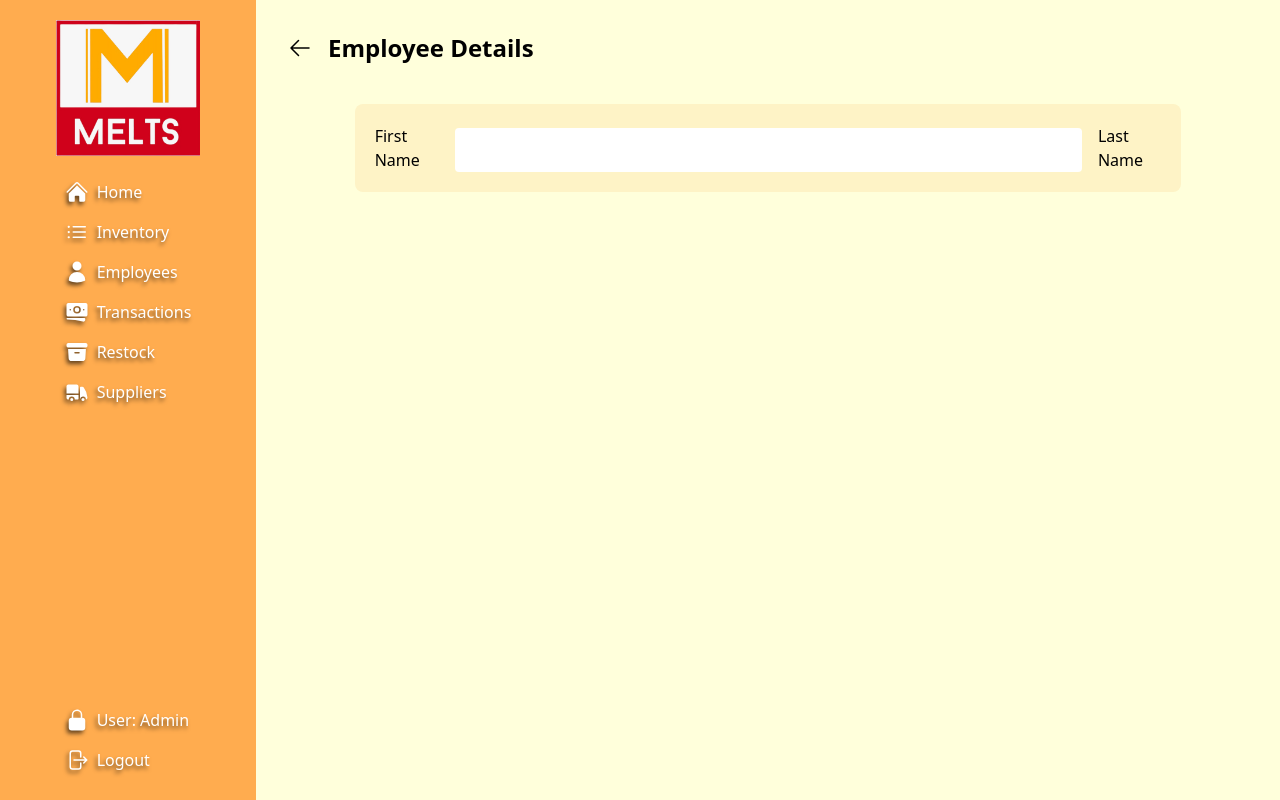
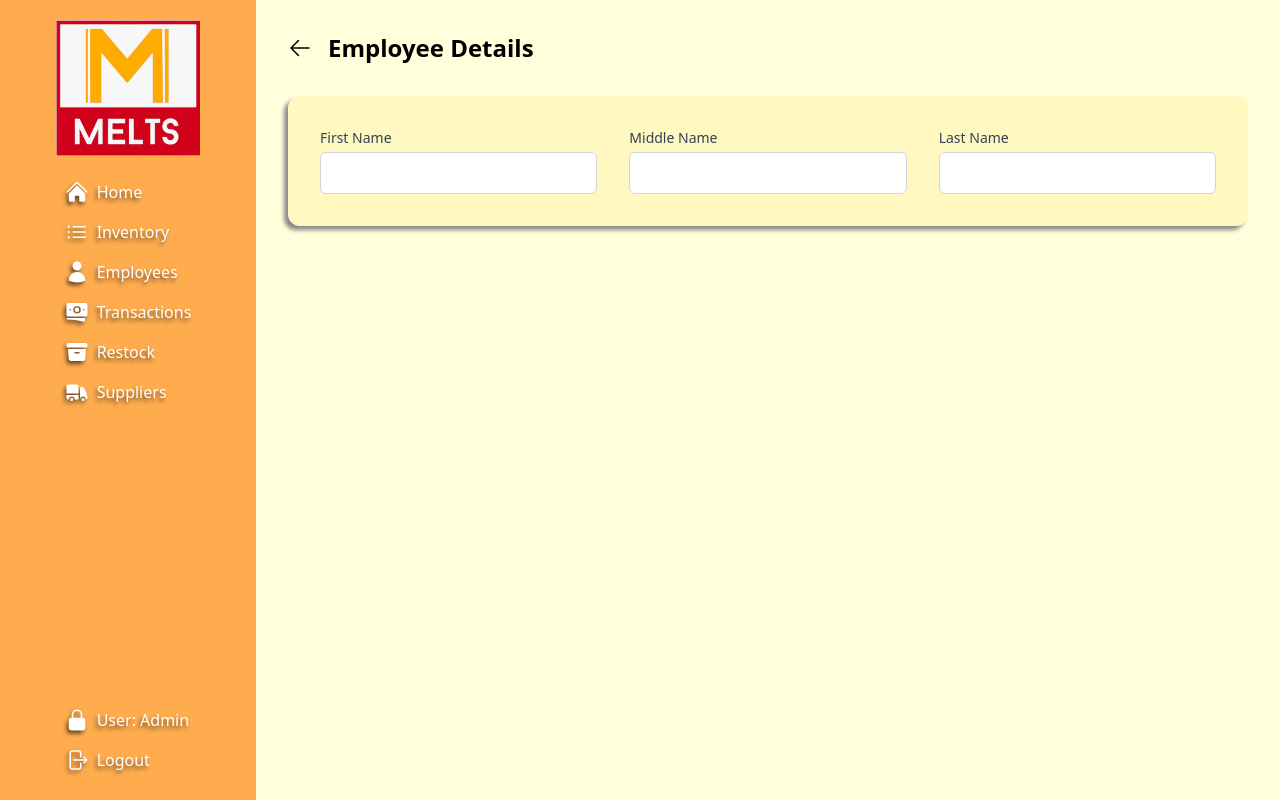
Before and after one commit to rcSabucido/melts-inventory, a React (Vite) app: page /add_employee in a window 1280 px wide. Built offline with nearby package versions, Linux system fonts and the light colour scheme.

Commit message:
#8 Write first row of input to EmployeeInput forms

```diff
--- a/src/components/EmployeeInput.jsx
+++ b/src/components/EmployeeInput.jsx
@@ -1,6 +1,42 @@
 const EmployeeInput = () => {
     return (
-        <div>test</div>
+        <>
+            <div className="m-4 p-4 bg-amber-200/30 rounded-xl flex flex-col shadow-[-4px_4px_4px_#888888]">
+                <div className="flex flex-wrap justify-between">
+                    <div className="m-4 grow">
+                        <label className="block text-sm font-medium text-gray-700">First Name</label>
+                        <input
+                            type='text'
+                            name='firstName'
+                            className="mt-1 block w-full p-2 border border-gray-300 bg-white rounded-md"
+                            required
+                        />
+                    </div>
+                    <div className="m-4 grow">
+                        <label className="block text-sm font-medium text-gray-700">Middle Name</label>
+                        <input
+                            type='text'
+                            name='middleName'
+                            className='mt-1 block w-full p-2 border border-gray-300 bg-white rounded-md'
+                            required
+                        />
+                    </div>
+                    <div className="m-4 grow">
+                        <label className="block text-sm font-medium text-gray-700">Last Name</label>
+                        <input
+                            type='text'
+                            name='lastName'
+                            className='mt-1 block w-full p-2 border border-gray-300 bg-white rounded-md'
+                            required
+                        />
+                    </div>
+                </div>
+                <div className="flex flex-wrap justify-between">
+
+                </div>
+            </div>
+        </>
+
     );
 }
 
--- a/src/pages/AddEmployee.jsx
+++ b/src/pages/AddEmployee.jsx
@@ -1,4 +1,5 @@
 import Sidebar from "../components/Sidebar";
+import EmployeeInput from "../components/EmployeeInput";
 import { ArrowLeftIcon } from "@heroicons/react/24/solid";
 
 const AddEmployee = () => {
@@ -11,20 +12,7 @@ const AddEmployee = () => {
                         <ArrowLeftIcon className="h-6 w-6" />
                         <p className="text-2xl font-bold">Employee Details</p>
                     </div>
-                    <div className="flex justify-center items-center mt-6">
-                        <div className="bg-amber-100 flex flex-col p-5 rounded-lg w-5/6">
-                            <form>
-                                <div className="flex gap-4">
-                                    <label>First Name</label>
-                                    <input type="text" name="firstName" className="mt-1 block w-full p-2 border-gray-300 bg-white rounded"/>
-                                    <label>Last Name</label>
-
-                                </div>
-
-                            </form>
-                        </div>
-                    </div>
-
+                    <EmployeeInput />
                 </main>
             </div>
         </>
```
